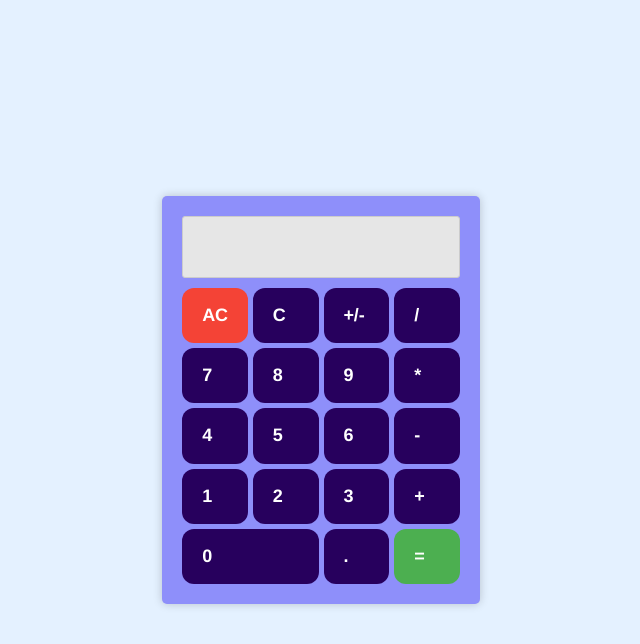
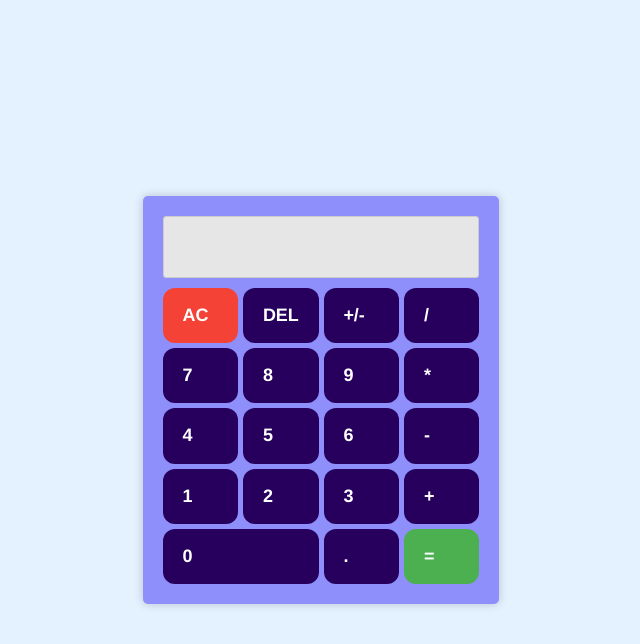
Before and after one commit to nk112233/Simple-Calculator, a Django app: page / in a window 1280 px wide. Shown: the top 644 px of the page, without its empty margins (319-959 px from the left). Run offline with Django 4.2, Linux system fonts and the light colour scheme.

Commit message:
Update base.html
DEL button instead of C

```diff
--- a/Simple_Calculator/templates/base.html
+++ b/Simple_Calculator/templates/base.html
@@ -14,8 +14,8 @@
         <div id="input">&nbsp</div>
     </div>
     <div id="allbuttons">
-        <button class="button-79" id="all-clear" onclick="clr()">AC</button>
-        <button class="button-79" id="clear" onclick="clr()">C</button>
+        <button class="button-79" id="all-clear" onclick="allclr()">AC</button>
+        <button class="button-79" id="clear" onclick="del()">DEL</button>
         <button class="button-79" id="sign">+/-</button>
         <button class="button-79 divide" onclick="append('/')">/</button>
 
```
